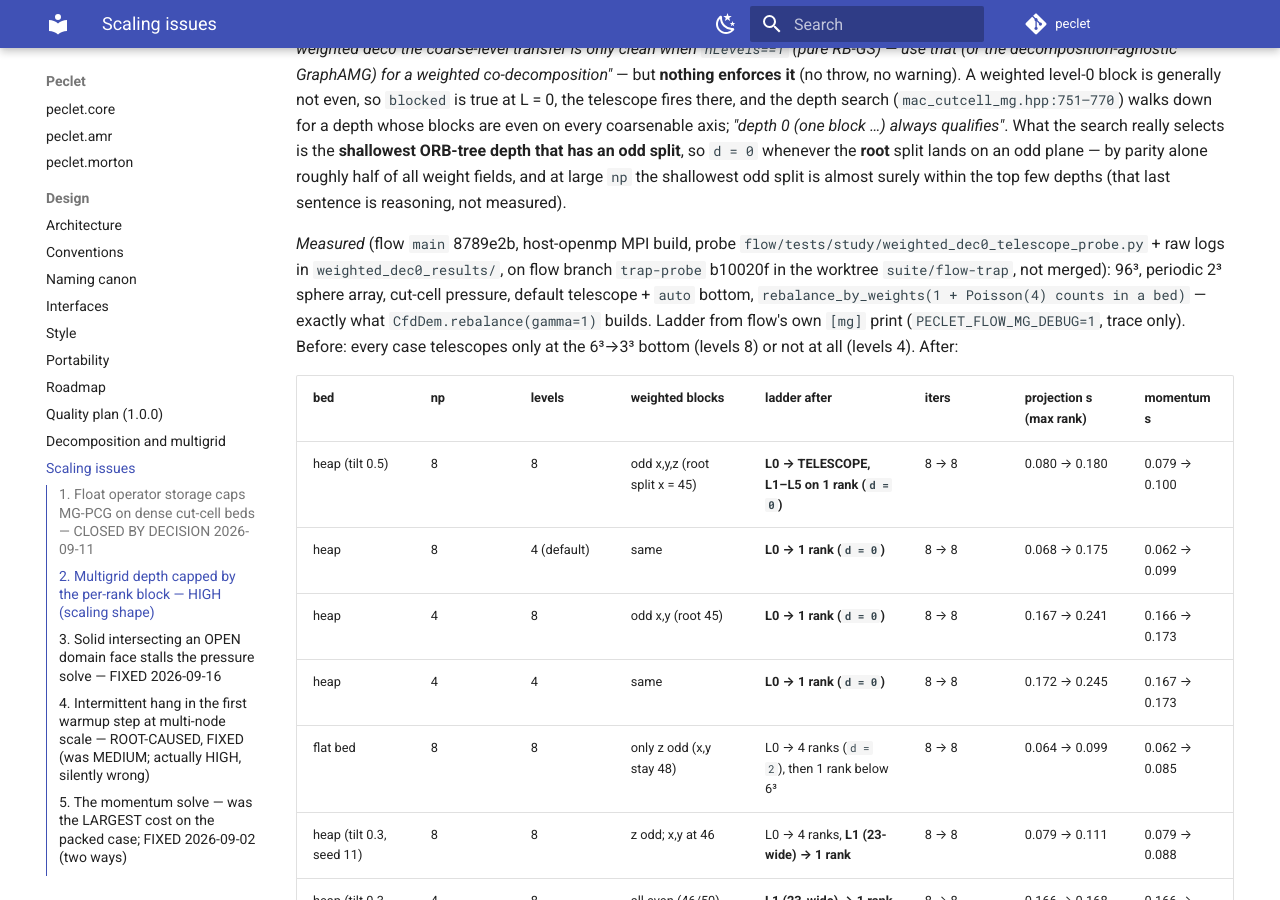
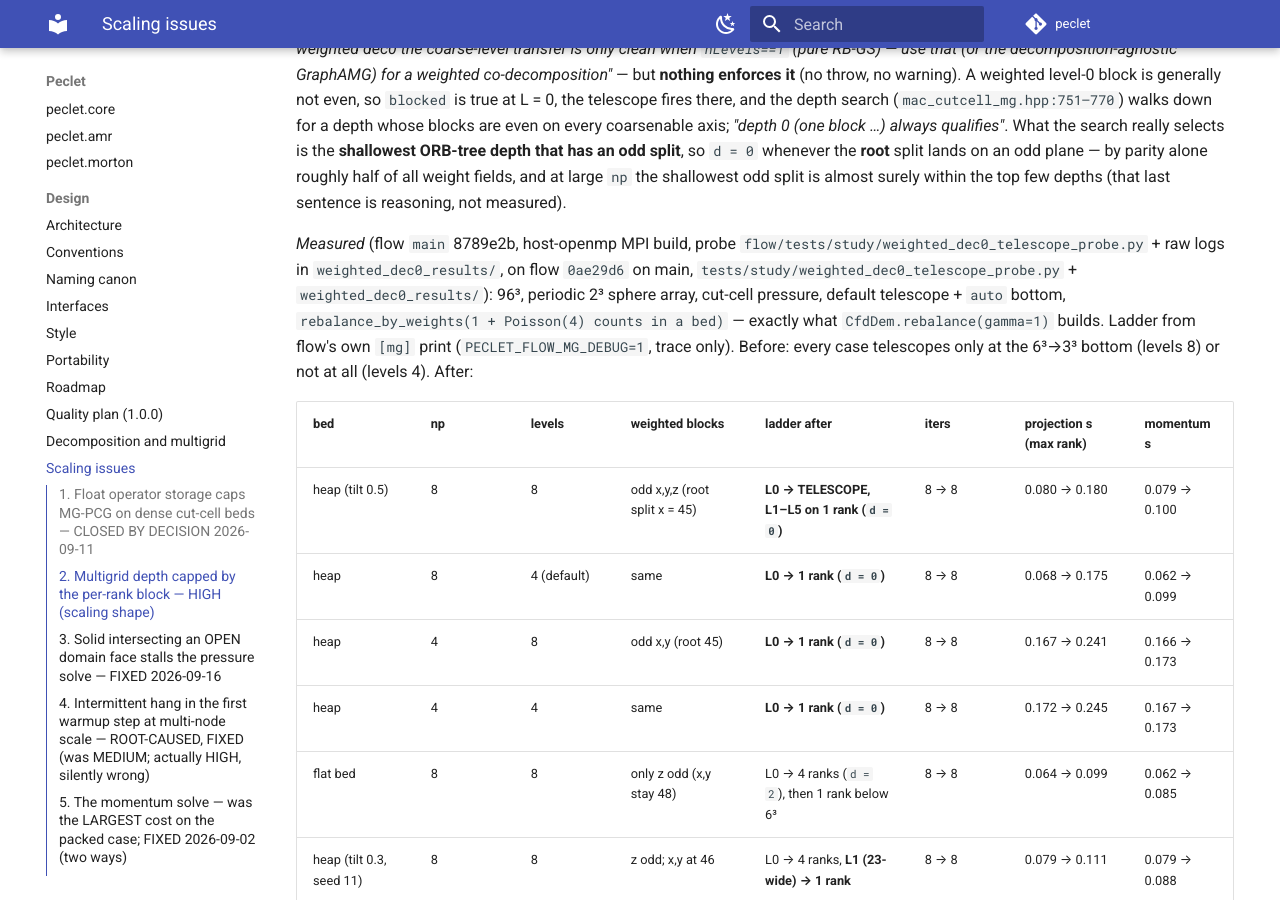
Before and after one commit to computational-chemical-engineering/peclet, an MkDocs documentation site: the page built from docs/SCALING_ISSUES.md, in a window 1280 px wide and 900 px high, scrolled down 2833 px. Built offline with MkDocs 1.6.1 and Material for MkDocs 9.7.7, drawn with Linux system fonts in a browser that asks for light colours; comment, search, counter and statistics services are not loaded.

Commit message:
flow: the weighted-telescope probe is on main, so SCALING_ISSUES cites a reachable commit
The TRAP measurement cited b10020f, a commit that existed only in a local worktree. Cherry-picked
to flow main as 0ae29d6 (a study script and its logs, no source change) and the pointer bumped.

Co-Authored-By: Claude Opus 5.5 <noreply@anthropic.com>
Claude-Session: https://claude.ai/code/session_015fNTZgmz6U1bv2MRTM3bbF

```diff
--- a/docs/SCALING_ISSUES.md
+++ b/docs/SCALING_ISSUES.md
@@ -121,7 +121,7 @@ last sentence is reasoning, not measured).
 
 *Measured* (flow `main` 8789e2b, host-openmp MPI build, probe
 `flow/tests/study/weighted_dec0_telescope_probe.py` + raw logs in `weighted_dec0_results/`, on
-flow branch `trap-probe` b10020f in the worktree `suite/flow-trap`, not merged): 96³, periodic 2³ sphere array, cut-cell pressure,
+flow `0ae29d6` on main, `tests/study/weighted_dec0_telescope_probe.py` + `weighted_dec0_results/`): 96³, periodic 2³ sphere array, cut-cell pressure,
 default telescope + `auto` bottom, `rebalance_by_weights(1 + Poisson(4) counts in a bed)` —
 exactly what `CfdDem.rebalance(gamma=1)` builds. Ladder from flow's own `[mg]` print
 (`PECLET_FLOW_MG_DEBUG=1`, trace only). Before: every case telescopes only at the 6³→3³ bottom
```
